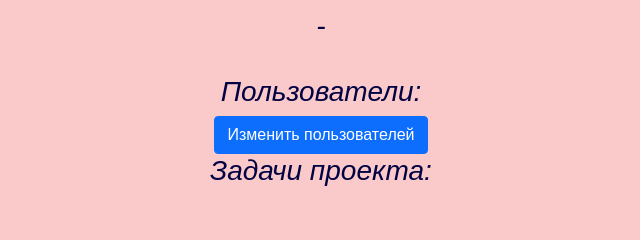
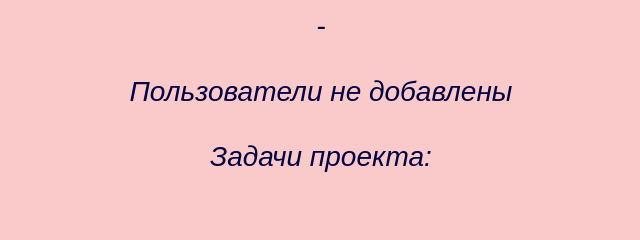
Before and after one commit to aaimry/todolist2.0, a Django app: template source/todolist/templates/projects/check.html in a window 1280 px wide. Shown: the part 130-370 px from the top of the page, without its empty margins (319-959 px from the left). Run offline with Django 4.2, Linux system fonts and the light colour scheme; the template is opened without the code that fills it, so the values that code supplies are empty; parts of the project's set-up code (start-up, migrations or seed data) failed here and were passed over.

Commit message:
добавлена проверка на добавление пользователей

```diff
--- a/source/todolist/templates/projects/check.html
+++ b/source/todolist/templates/projects/check.html
@@ -2,7 +2,7 @@
 
 {% block title %} Check project {{ projects.pk }} {% endblock %}
 {% block nav %}
-    {% if perms.todolist.add_todolist and user in check_project.user.all%}
+    {% if perms.todolist.add_todolist and user in check_project.user.all %}
         <li class="nav-item">
             <a class="nav-link" aria-current="page" href="{% url 'tracker:list_add' check_project.pk %}">Добавить задачу
                 в проект</a>
@@ -24,11 +24,18 @@
     {% endif %}
     <h3>{{ check_project.start_date }}-{{ check_project.end_date }}</h3>
     <br>
+    {% if check_project.user.all is None %}
+        <h3>Пользователи не добавлены</h3>
+    {% else %}
         <h3>Пользователи:</h3>
         {% for user in check_project.user.all %}
             <p>{{ user.username }}</p>
         {% endfor %}
-    <a class="btn btn-primary" href="{% url 'tracker:user_update' check_project.pk %}">Изменить пользователей</a>
+        {% if perms.auth.add_user and user in check_project.user.all %}
+            <a class="btn btn-primary" href="{% url 'tracker:user_update' check_project.pk %}">Изменить
+                пользователей</a>
+        {% endif %}
+    {% endif %}
     <br>
     <h3>Задачи проекта: </h3>
     <div class="container">
--- a/source/todolist/views/projects.py
+++ b/source/todolist/views/projects.py
@@ -70,7 +70,7 @@ class DeleteProjectView(PermissionRequiredMixin, DeleteView):
 
 
 class UserInProjectView(PermissionRequiredMixin, UpdateView):
-    permission_required = 'auth.change_user'
+    permission_required = 'auth.add_user'
     form_class = ProjectUserForm
     model = Projects
     template_name = 'user/update.html'
```
Lines whose indentation alone changed are shown as unchanged.
